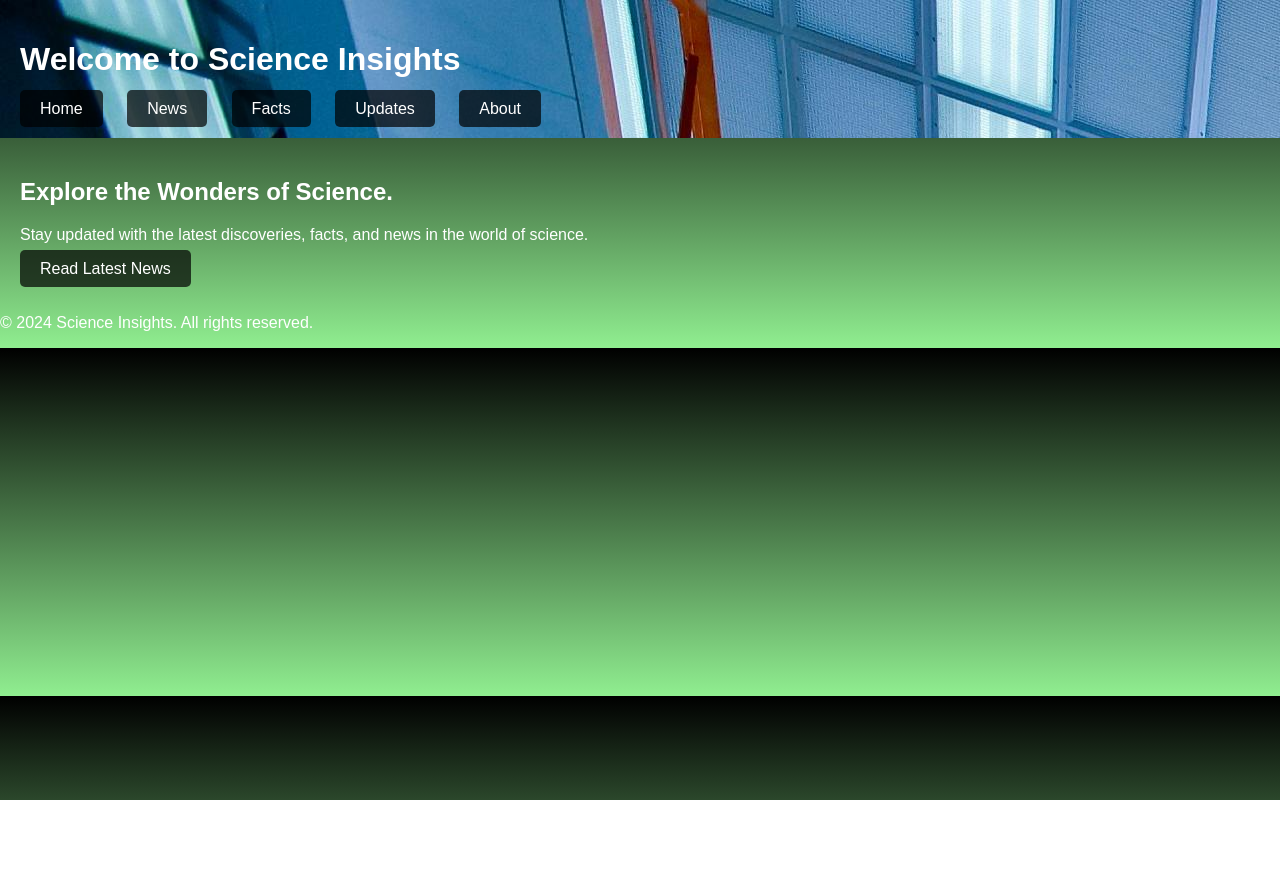
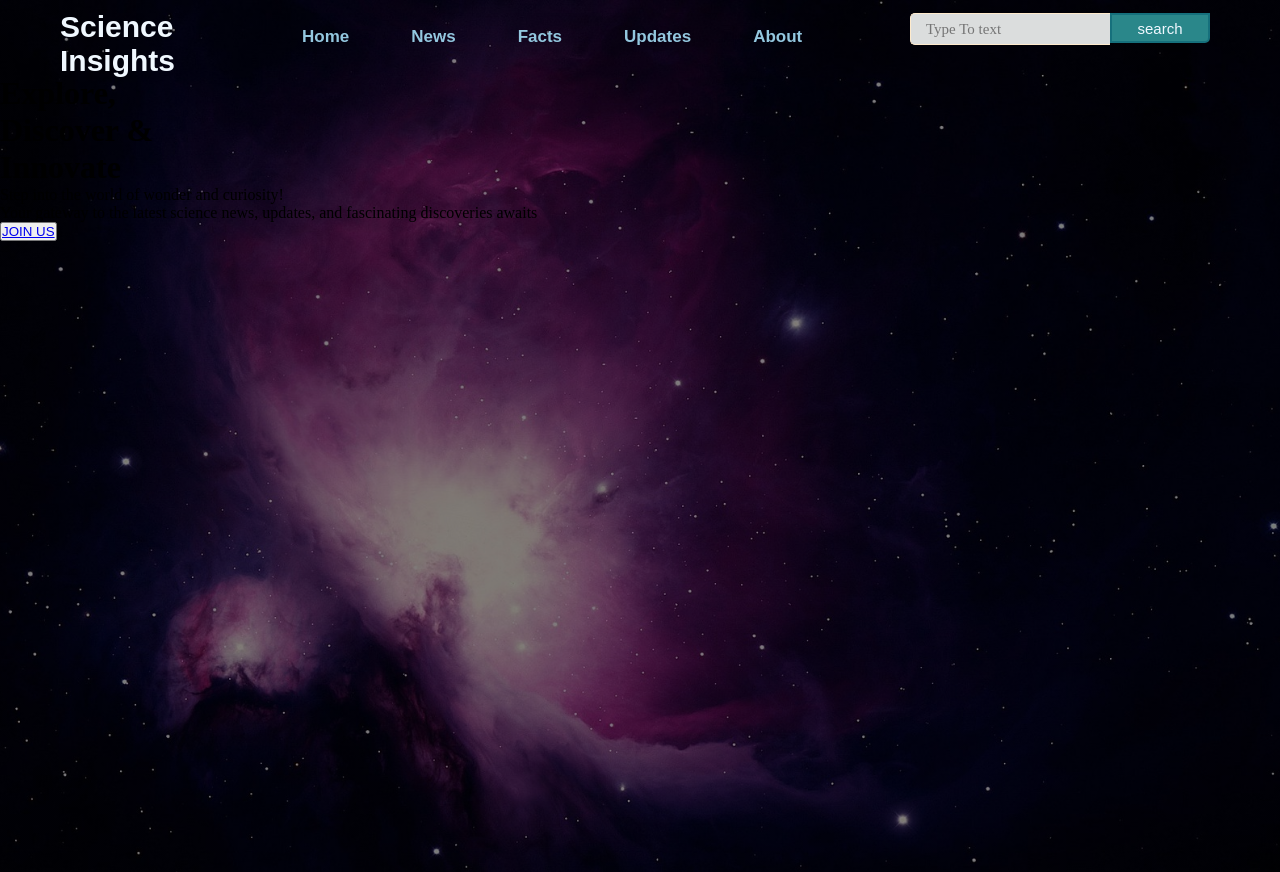
Before and after one commit to ruchira-2001/Scienceinsights, a plain HTML site: page scienceinsights_main.html in a window 1280 px wide. Before the commit the page ends 800 px from the top, so only its background shows below. Drawn offline with Linux system fonts and the light colour scheme.

Commit message:
Styling started
At the end of 11th April 2024

```diff
--- a/scienceinsights_main.html
+++ b/scienceinsights_main.html
@@ -1,15 +1,17 @@
 <!DOCTYPE html>
 <html lang="en">
 <head>
-  <meta charset="UTF-8">   <!-- Specify the character encoding for the document -->
-  <meta name="viewport" content="width=device-width, initial-scale=1.0">   <!-- Define viewport settings to ensure proper rendering on various devices -->
   <link rel="stylesheet" href="style.css">
   <title>Science Insights</title>
 </head>
 <body>
-  <header>
-    <h1>Welcome to Science Insights</h1>
-    <nav>
+    <div class="main">
+        <div class="navbar">
+            <div class="icon">
+                <h2 class="logo">Science Insights</h2>
+            </div>
+
+            <div class="menu">
               <ul>
                 <li><a href="index.html">Home</a></li>
                 <li><a href="news.html">News</a></li>
@@ -17,15 +19,22 @@
                 <li><a href="updates.html">Updates</a></li>
                 <li><a href="about.html">About</a></li>
               </ul>
-    </nav>
-  </header>
-  <main>
-    <h2>Explore the Wonders of Science.</h2>
-    <p>Stay updated with the latest discoveries, facts, and news in the world of science.</p>
-    <a href="news.html">Read Latest News</a>
-  </main>
-  <footer>
-    <p>&copy; 2024 Science Insights. All rights reserved.</p>
-  </footer>
+            </div>
+
+            <div class="search">
+              <input class="srch" type="search" name="" placeholder="Type To text">
+              <a href="#">
+                <button class="btn">search</button>
+              </a>
+            </div>
+        </div>
+
+           <div class="content">
+            <h1>Explore,<br><span>Discover &</span><br>Innovate</h1>
+            <p class="par">Step into the world of wonder and curiosity!<br>Your gateway to the latest science news, updates, and fascinating discoveries awaits</p>
+
+            <button class="cn"><a href="#">JOIN US</a></button>
+          </div>
+    </div>
 </body>
 </html>
--- a/style.css
+++ b/style.css
@@ -1,34 +1,108 @@
-body {
+*{
   margin: 0;
   padding: 0;
+}
 
-  background: linear-gradient(to bottom, black, lightgreen), center/cover fixed;
-  color: white;
-  font-family: Arial, sans-serif;
+.main {
+  width: 100%;
+  background: linear-gradient(to top, rgba(0,0,0,0.5)50%,rgba(0,0,0,0.5)50%), url("images/2.jpg");
+  background-position: center;
+  background-size: cover;
+  height: 109vh;
 }
-header {
-  padding: 20px;
-  background-color: rgba(0, 0, 0, 0.5);
-  background-image:url('Images/space.jpg') ;
+
+.navbar{
+      width: 1200px;
+      height: 75px;
+      margin: auto;
+
 }
-ul {
-  padding: 0;
-  margin: 0;
+
+.icon{
+     width: 200px ;
+     float: left;
+     height: 70px;
 }
-li {
-  display: inline-block;
-  margin-right: 20px;
+
+.logo{
+    color: aliceblue;
+    font-size: 30px;
+    font-family: Arial;
+    padding-left: 20px;
+    float: left;
+    padding-top: 10px;
 }
-a {
-  color: white;
+
+.menu{
+     width: 400px;
+     float: left;
+     height: 70px;
+}
+
+ul{
+   float: left;
+   display: flex;
+   justify-content: center;
+   align-items: center;
+}
+
+ul li{
+    list-style: none;
+    margin-left: 62px;
+    margin-top: 27px;
+    font-size: 17px;
+}
+
+ul li a{
   text-decoration: none;
-  background-color: rgba(0, 0, 0, 0.7);
-  padding: 10px 20px;
-  border-radius: 5px;
+  color: rgb(147, 199, 223);
+  font-family: Arial;
+  font-weight: bold;
+  transition: 0.3s ease-in-out;
 }
-a:hover {
-  background-color: rgba(0, 0, 0, 0.9);
+
+ul li a:hover{
+      color: rgb(172, 31, 148);
 }
-main {
-  padding: 20px;
+
+.search{
+    width: 330px;
+    float: left;
+    margin-left: 270px;
 }
+
+.srch{
+    font-family: 'Times New Roman';
+    width: 200px;
+    height: 30px;
+    background: rgb(219, 221, 221);
+    border: 1px solid blanchedalmond;
+    margin-top: 13px;
+    color: rgb(74, 51, 204);
+    border-right: none;
+    font-size: 15px;
+    float: left;
+    padding: 15px;
+    border-bottom-left-radius: 5px;
+    border-top-left-radius: 5px;
+}
+
+.btn{
+    width: 100px;
+    height: 30px;
+    background: rgb(42, 135, 138);
+    border: 2px solid rgb(22, 112, 124);
+    margin-top: 13px;
+    color: aliceblue;
+    font-size: 15px;
+    border-bottom-right-radius: 5px;
+    border-bottom-right-radius: 5px;
+}
+
+.btn.focus{
+     outline: none;
+}
+
+.srch.focus{
+     outline: none;
+}
```
Also changed, not shown: Images/1.jpg (renamed from Images/space.jpg), Images/2.jpg (added). Lines whose indentation alone changed are shown as unchanged.
